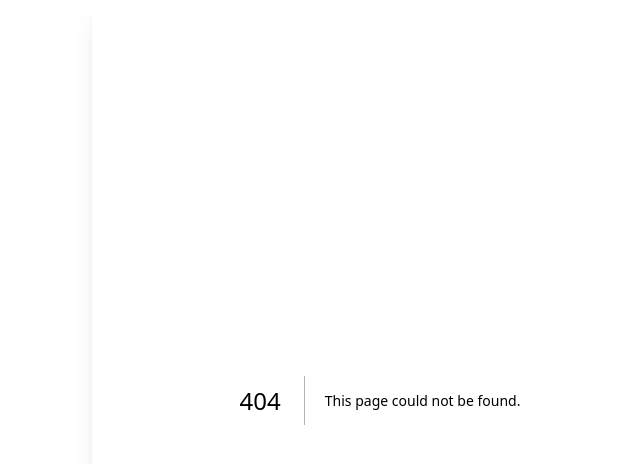
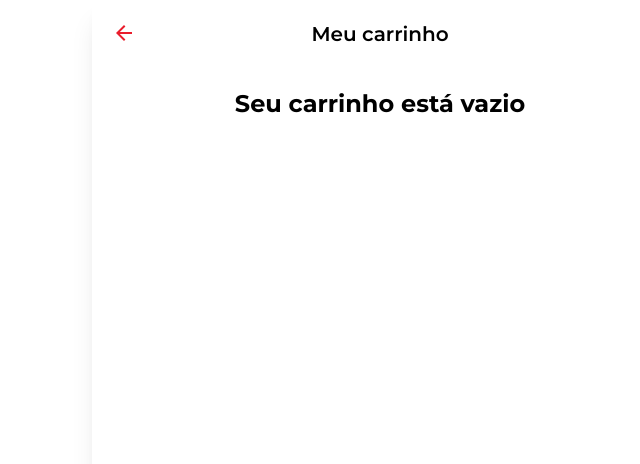
Before and after one commit to LhuizF/na-medida-menu, a Next.js app: page /cart in a window 1280 px wide. Before the commit this address had no page. Shown: the top 464 px of the page, without its empty margins (260-900 px from the left). Built offline with nearby package versions, Linux system fonts and the light colour scheme.

Commit message:
feat: add cart page

```diff
--- a/src/@types/api/index.d.ts
+++ b/src/@types/api/index.d.ts
@@ -1,4 +1,5 @@
 interface IFindOptionsResponse {
   totalPages: number;
   options: IOptionDB[];
+  totalOptions: number;
 }
--- /dev/null
+++ b/src/app/cart/page.tsx
@@ -0,0 +1,39 @@
+"use client";
+
+import { useCart } from "@/contexts/cart";
+import { ListOptions } from "@/components/ListOptions";
+import { ArrowBack } from "@mui/icons-material";
+import Link from "next/link";
+
+export default function Cart() {
+  const { items } = useCart();
+  return (
+    <div className="flex flex-col min-h-screen bg-secondary p-5 relative ">
+      <div className="text-black font-semibold text-xl text-center mb-3">
+        Meu carrinho
+      </div>
+      <div className="flex justify-center mb-3 absolute">
+        <Link href="/">
+          <ArrowBack color="primary" />
+        </Link>
+      </div>
+
+      {items.length > 0 ? (
+        <ListOptions options={items} />
+      ) : (
+        <div>
+          <div className="text-primary font-bold text-2xl text-center my-7">
+            Seu carrinho está vazio
+          </div>
+          <div className="flex justify-center">
+            <Link href="/">
+              <div className="text-white font-semibold bg-primary w-fit px-8 py-2 rounded-lg">
+                Menu
+              </div>
+            </Link>
+          </div>
+        </div>
+      )}
+    </div>
+  );
+}
--- a/src/app/page.tsx
+++ b/src/app/page.tsx
@@ -1,10 +1,9 @@
 "use client";
-import { InputSearch } from "@/components/InputSearch";
+import { Header } from "@/components/Header";
 import { ListOptions } from "@/components/ListOptions";
-import { useState, useEffect, useRef } from "react";
+import { useState, useEffect } from "react";
 import { useQuery } from "react-query";
 import { CircularProgress } from "@mui/material";
-import { useSearchParams, useRouter } from "next/navigation";
 
 const findOptions = async (search?: string, page?: number) => {
   const queryParams = new URLSearchParams();
@@ -79,21 +78,25 @@ export default function Home() {
   return (
     <>
       <main className="min-h-screen bg-secondary">
-        <InputSearch value={search} onChange={handleSearch} />
+        <Header value={search} onChange={handleSearch} />
+
+        {isRefetching && (
+          <div className="top-16 z-10 w-full flex justify-center fixed">
+            <CircularProgress size={22} />
+          </div>
+        )}
 
         <div className="p-5">
           {isError && <p>Error</p>}
           {allOptions && allOptions.length > 0 && (
-            <ListOptions options={allOptions} />
+            <ListOptions
+              options={allOptions}
+              totalOptions={data?.totalOptions!}
+            />
           )}
         </div>
 
         <div id="end" />
-        {isRefetching && (
-          <div className="top-16 z-10 w-full flex justify-center">
-            <CircularProgress size={22} />
-          </div>
-        )}
       </main>
     </>
   );
--- a/src/components/InputSearch.tsx
+++ b/src/components/Header.tsx
@@ -4,22 +4,27 @@ import {
   InputLabel,
   OutlinedInput,
   InputAdornment,
+  Badge,
 } from "@mui/material";
-import HighlightOffIcon from "@mui/icons-material/HighlightOff";
+import { HighlightOff, ShoppingBag, ShoppingCart } from "@mui/icons-material";
 import { red } from "@mui/material/colors";
+import { useCart } from "../contexts/cart";
+import Link from "next/link";
 
 interface Props {
   value: string;
   onChange: (value: string) => void;
 }
 
-export const InputSearch: React.FC<Props> = ({ value, onChange }) => {
+export const Header: React.FC<Props> = ({ value, onChange }) => {
+  const { getTotalItems } = useCart();
+
   const handleCleanInput = () => {
     onChange("");
   };
 
   return (
-    <div className="sticky w-full top-0 left-0 z-10 py-2 px-5 bg-secondary drop-shadow-lg">
+    <div className="sticky flex w-full top-0 left-0 z-10 py-2 px-5 bg-secondary drop-shadow-lg gap-2">
       <FormControl sx={{ width: "100%" }} size="small" variant="outlined">
         <InputLabel>Buscar</InputLabel>
         <OutlinedInput
@@ -29,13 +34,20 @@ export const InputSearch: React.FC<Props> = ({ value, onChange }) => {
           endAdornment={
             <InputAdornment onClick={handleCleanInput} position="end">
               <IconButton edge="end">
-                {!!value && <HighlightOffIcon sx={{ color: red[700] }} />}
+                {!!value && <HighlightOff sx={{ color: red[700] }} />}
               </IconButton>
             </InputAdornment>
           }
           label="Buscar"
         />
       </FormControl>
+      <Link href="/cart">
+        <IconButton>
+          <Badge color="primary" badgeContent={getTotalItems()}>
+            <ShoppingCart color="action" />
+          </Badge>
+        </IconButton>
+      </Link>
     </div>
   );
 };
--- a/src/components/ListOptions.tsx
+++ b/src/components/ListOptions.tsx
@@ -6,13 +6,20 @@ import { useCart } from "@/contexts/cart";
 
 interface Props {
   options: IOptionDB[];
+  totalOptions?: number;
 }
 
-export const ListOptions: React.FC<Props> = ({ options }) => {
+export const ListOptions: React.FC<Props> = ({ options, totalOptions }) => {
   const { addItem, removeItem, getItemAmount } = useCart();
 
   return (
-    <div className="flex flex-col gap-4">
+    <div className="flex flex-col gap-4 ">
+      {totalOptions && (
+        <div className="flex justify-between text-black">
+          <p className="text-black text-lg font-semibold">Opções</p>
+          {totalOptions}
+        </div>
+      )}
       {options.map((option) => {
         const totalItem = getItemAmount(option.id);
 
--- a/src/services/FindOptions.ts
+++ b/src/services/FindOptions.ts
@@ -3,7 +3,7 @@ export class FindOptions {
   constructor(
     private readonly menuRepository: IMenuRepository,
     private readonly optionRepository: IOptionRepository,
-  ) {}
+  ) { }
 
   async handle({ page, search, menuId }: FindOptionsParams) {
     if (menuId) {
@@ -24,6 +24,10 @@ export class FindOptions {
 
     const totalOptions = await this.optionRepository.countOptions(params);
 
-    return { totalPages: Math.ceil(totalOptions / this.limit), options };
+    return {
+      totalPages: Math.ceil(totalOptions / this.limit),
+      totalOptions,
+      options,
+    };
   }
 }
--- a/src/styles/globals.css
+++ b/src/styles/globals.css
@@ -13,7 +13,7 @@
     --foreground-rgb: 255, 255, 255;
     --background-start-rgb: 0, 0, 0;
     --background-end-rgb: 0, 0, 0;
-    --color-primary: #b02944;
+    --color-primary: #ea1d2c;
     --color-secondary: #f5f5f5;
   }
 }
--- a/src/styles/index.ts
+++ b/src/styles/index.ts
@@ -3,7 +3,7 @@ import { createTheme } from "@mui/material";
 export const theme = createTheme({
   palette: {
     primary: {
-      main: "#b02944",
+      main: "#ea1d2c",
     },
     secondary: {
       main: "#f5f5f5",
```
